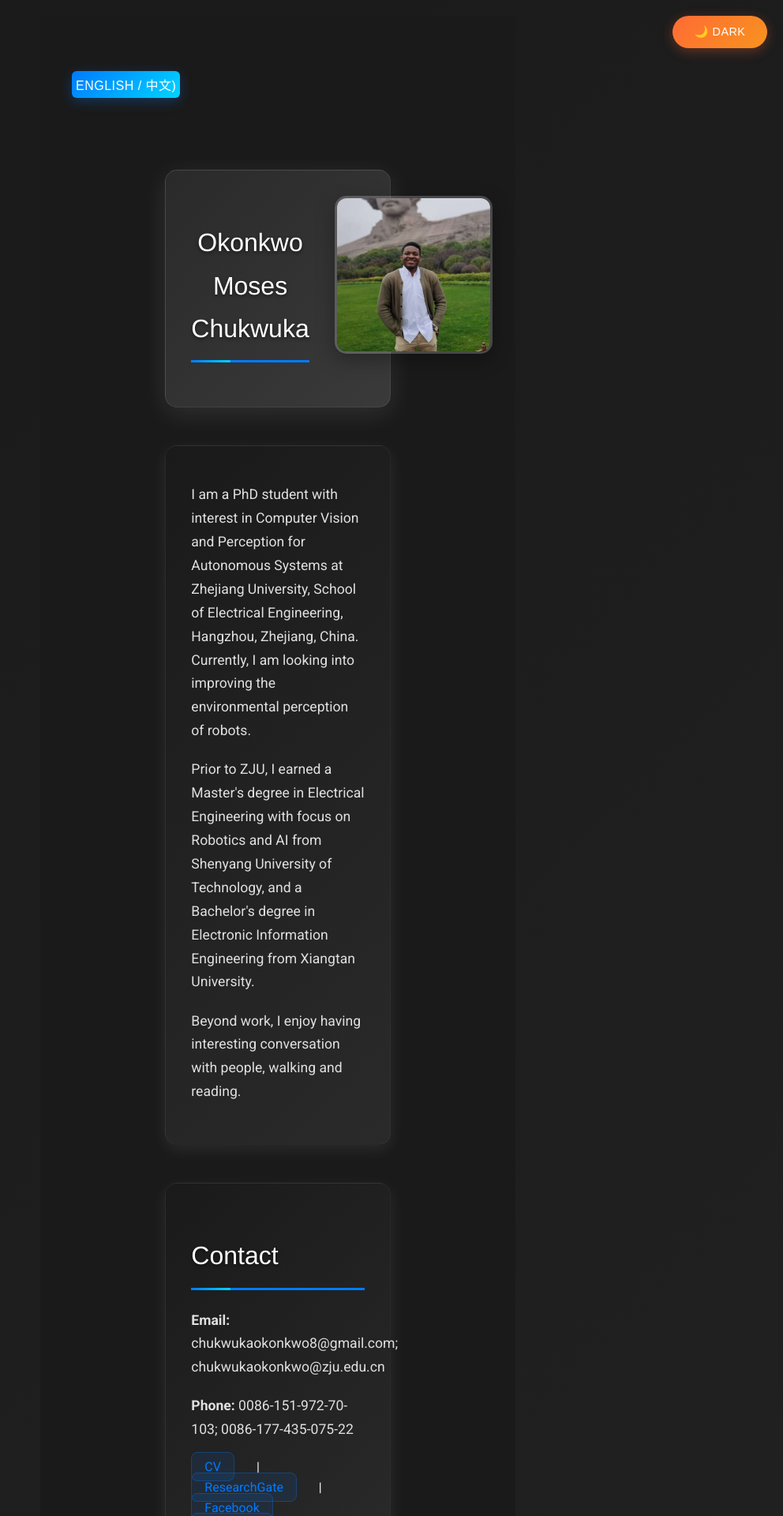
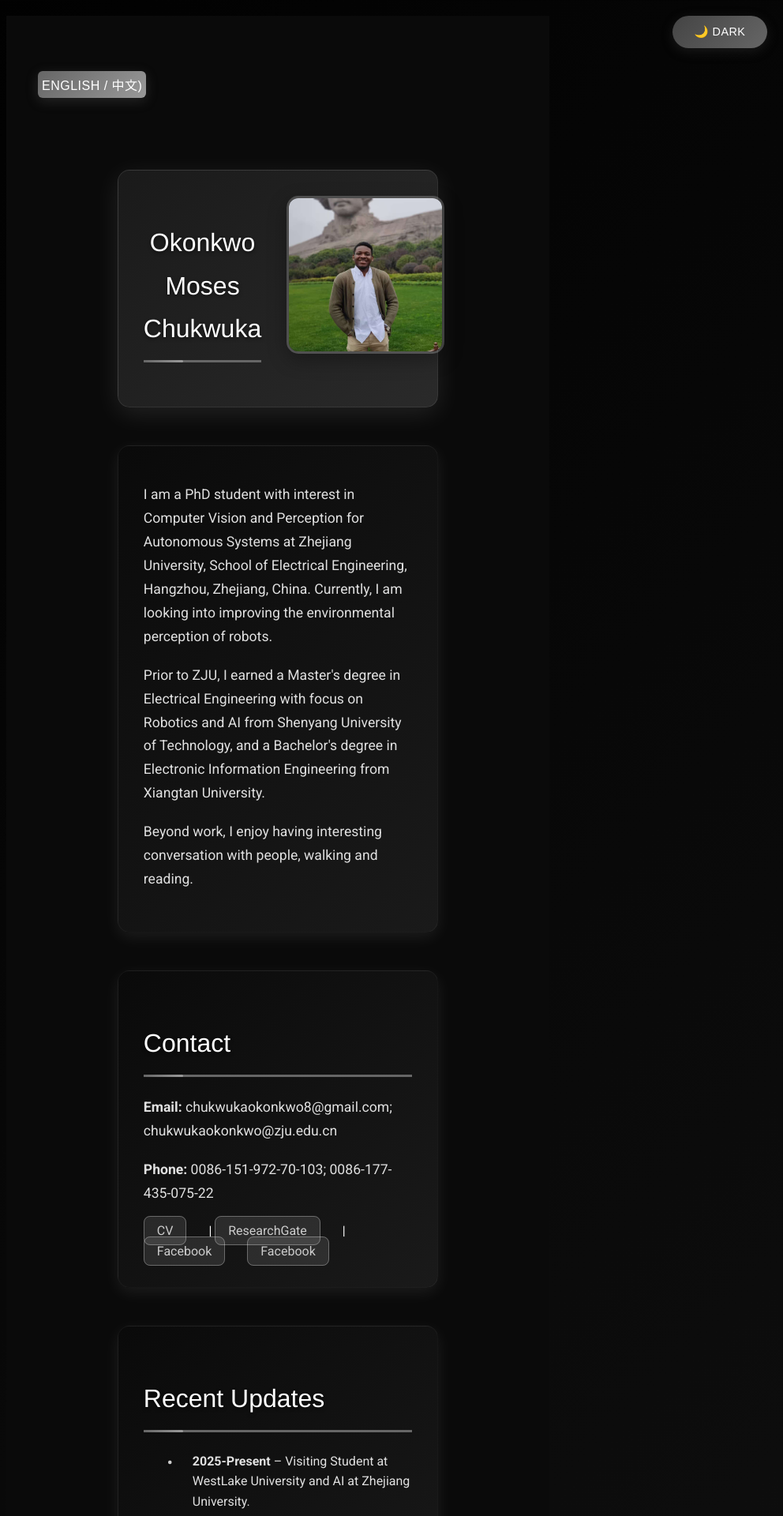
Before and after one commit to MosesChuka/MosesChuka.github.io, a Jekyll site: the page built from index.md, in a window 1280 px wide. Shown: the top 1920 px of the page at 79% size, without its empty margins (288-1280 px from the left). Built offline with Jekyll 4.4.1, drawn with Linux system fonts in a browser that asks for light colours; our own code applies the rules of GitHub Pages for plain Markdown files.

Commit message:
monolitic theme page.

```diff
--- a/static/css/styles.css
+++ b/static/css/styles.css
@@ -9,23 +9,23 @@ body {
   font-family: 'Roboto', sans-serif;
   line-height: 1.6;
   color: #ffffff;
-  background: linear-gradient(135deg, #1a1a1a 0%, #2a2a2a 50%, #1a1a1a 100%);
+  background: linear-gradient(135deg, #000000 0%, #1a1a1a 50%, #000000 100%);
   min-height: 100vh;
   scroll-behavior: smooth;
   transition: all 0.3s ease;
 }
 
 body.light-mode {
-  background: linear-gradient(135deg, #f5f5f5 0%, #e8e8e8 50%, #f5f5f5 100%);
-  color: #333333;
+  background: linear-gradient(135deg, #ffffff 0%, #f0f0f0 50%, #ffffff 100%);
+  color: #000000;
 }
 
 .container {
-  width: 70%;
+  width: 80%;
   max-width: 1200px;
   margin: 0 auto;
   padding: 40px;
-  background-color: #1a1a1a;
+  background-color: #0a0a0a;
   transition: all 0.3s ease;
 }
 
@@ -41,7 +41,7 @@ body.light-mode .container {
   text-align: center;
   margin-bottom: 3rem;
   padding: 2rem;
-  background: linear-gradient(135deg, #2a2a2a 0%, #3a3a3a 100%);
+  background: linear-gradient(135deg, #1a1a1a 0%, #2a2a2a 100%);
   border-radius: 15px;
   box-shadow: 0 8px 32px rgba(255, 255, 255, 0.1);
   border: 1px solid rgba(255, 255, 255, 0.1);
@@ -49,7 +49,7 @@ body.light-mode .container {
 }
 
 body.light-mode .header {
-  background: linear-gradient(135deg, #e8e8e8 0%, #f0f0f0 100%);
+  background: linear-gradient(135deg, #f0f0f0 0%, #e0e0e0 100%);
   border: 1px solid rgba(0, 0, 0, 0.1);
   box-shadow: 0 8px 32px rgba(0, 0, 0, 0.1);
 }
@@ -64,7 +64,7 @@ body.light-mode .header {
 }
 
 body.light-mode .header h1 {
-  color: #333333;
+  color: #000000;
   text-shadow: 0 2px 4px rgba(0, 0, 0, 0.1);
 }
 
@@ -88,7 +88,7 @@ body.light-mode .header h1 {
 section {
   margin-bottom: 3rem;
   padding: 2rem;
-  background: linear-gradient(135deg, #1a1a1a 0%, #2a2a2a 100%);
+  background: linear-gradient(135deg, #0a0a0a 0%, #1a1a1a 100%);
   border-radius: 15px;
   box-shadow: 0 6px 20px rgba(255, 255, 255, 0.08);
   border: 1px solid rgba(255, 255, 255, 0.05);
@@ -96,7 +96,7 @@ section {
 }
 
 body.light-mode section {
-  background: linear-gradient(135deg, #f0f0f0 0%, #e8e8e8 100%);
+  background: linear-gradient(135deg, #f8f8f8 0%, #f0f0f0 100%);
   border: 1px solid rgba(0, 0, 0, 0.1);
   box-shadow: 0 6px 20px rgba(0, 0, 0, 0.1);
 }
@@ -106,7 +106,7 @@ h2 {
   font-weight: 300;
   color: #ffffff;
   margin-bottom: 1.5rem;
-  border-bottom: 3px solid #007bff;
+  border-bottom: 3px solid #666666;
   padding-bottom: 0.8rem;
   text-shadow: 0 2px 4px rgba(0, 0, 0, 0.5);
   position: relative;
@@ -114,7 +114,7 @@ h2 {
 }
 
 body.light-mode h2 {
-  color: #333333;
+  color: #000000;
   text-shadow: 0 2px 4px rgba(0, 0, 0, 0.1);
 }
 
@@ -125,7 +125,7 @@ h2::after {
   left: 0;
   width: 50px;
   height: 3px;
-  background: linear-gradient(90deg, #007bff, #00d4ff);
+  background: linear-gradient(90deg, #666666, #999999);
   border-radius: 2px;
 }
 
@@ -138,25 +138,25 @@ p {
 }
 
 body.light-mode p {
-  color: #555555;
+  color: #000000;
 }
 
 .links a {
-  color: #007bff;
+  color: #cccccc;
   text-decoration: none;
   margin-right: 1.5rem;
   font-weight: 400;
   padding: 0.5rem 1rem;
-  background: rgba(0, 123, 255, 0.1);
+  background: rgba(255, 255, 255, 0.1);
   border-radius: 8px;
   transition: all 0.3s ease;
-  border: 1px solid rgba(0, 123, 255, 0.3);
+  border: 1px solid rgba(255, 255, 255, 0.3);
 }
 
 .links a:hover {
-  background: rgba(0, 123, 255, 0.2);
+  background: rgba(255, 255, 255, 0.2);
   transform: translateY(-2px);
-  box-shadow: 0 4px 12px rgba(0, 123, 255, 0.3);
+  box-shadow: 0 4px 12px rgba(255, 255, 255, 0.3);
   text-decoration: none;
 }
 
@@ -165,7 +165,7 @@ body.light-mode p {
   display: flex;
   flex-direction: column;
   margin-bottom: 2.5rem;
-  background: linear-gradient(135deg, #2a2a2a 0%, #3a3a3a 100%);
+  background: linear-gradient(135deg, #1a1a1a 0%, #2a2a2a 100%);
   padding: 2rem;
   border-radius: 12px;
   box-shadow: 0 8px 25px rgba(255, 255, 255, 0.1);
@@ -179,7 +179,7 @@ body.light-mode .research-item,
 body.light-mode .work-item,
 body.light-mode .education-item,
 body.light-mode .project-item {
-  background: linear-gradient(135deg, #f8f8f8 0%, #f0f0f0 100%);
+  background: linear-gradient(135deg, #f0f0f0 0%, #e8e8e8 100%);
   border: 1px solid rgba(0, 0, 0, 0.1);
   box-shadow: 0 8px 25px rgba(0, 0, 0, 0.1);
 }
@@ -191,7 +191,7 @@ body.light-mode .project-item {
   left: 0;
   right: 0;
   height: 3px;
-  background: linear-gradient(90deg, #007bff, #00d4ff);
+  background: linear-gradient(90deg, #666666, #999999);
 }
 
 .research-item:hover, .work-item:hover, .education-item:hover, .project-item:hover {
@@ -228,12 +228,12 @@ body.light-mode .research-content h3,
 body.light-mode .work-content h3,
 body.light-mode .education-content h3,
 body.light-mode .project-item h3 {
-  color: #333333;
+  color: #000000;
   text-shadow: 0 1px 2px rgba(0, 0, 0, 0.1);
 }
 
 .research-content a, .project-item a {
-  color: #007bff;
+  color: #cccccc;
   text-decoration: none;
 }
 
@@ -257,12 +257,12 @@ ul li {
 }
 
 body.light-mode ul li {
-  color: #555555;
+  color: #000000;
 }
 
 ul li:before {
   content: "•";
-  color: #007bff;
+  color: #cccccc;
   position: absolute;
   left: 0;
   font-size: 1.2rem;
@@ -277,8 +277,8 @@ footer {
   color: #cccccc;
   margin-top: 3rem;
   padding: 2rem;
-  border-top: 2px solid #333;
-  background: linear-gradient(135deg, #1a1a1a 0%, #2a2a2a 100%);
+  border-top: 2px solid #666666;
+  background: linear-gradient(135deg, #0a0a0a 0%, #1a1a1a 100%);
   border-radius: 15px;
   box-shadow: 0 6px 20px rgba(255, 255, 255, 0.08);
   transition: all 0.3s ease;
@@ -286,14 +286,14 @@ footer {
 
 body.light-mode footer {
   background: linear-gradient(135deg, #f0f0f0 0%, #e8e8e8 100%);
-  border-top: 2px solid #ddd;
+  border-top: 2px solid #cccccc;
   color: #666666;
   box-shadow: 0 6px 20px rgba(0, 0, 0, 0.1);
 }
 
 /* Button Styles */
 button {
-  background: linear-gradient(135deg, #007bff 0%, #00d4ff 100%);
+  background: linear-gradient(135deg, #666666 0%, #999999 100%);
   color: white;
   border: none;
   padding: 12px 24px;
@@ -302,7 +302,7 @@ button {
   font-weight: 500;
   cursor: pointer;
   transition: all 0.3s ease;
-  box-shadow: 0 4px 15px rgba(0, 123, 255, 0.3);
+  box-shadow: 0 4px 15px rgba(102, 102, 102, 0.3);
   margin-bottom: 2rem;
   text-transform: uppercase;
   letter-spacing: 0.5px;
@@ -310,8 +310,8 @@ button {
 
 button:hover {
   transform: translateY(-2px);
-  box-shadow: 0 8px 25px rgba(0, 123, 255, 0.4);
-  background: linear-gradient(135deg, #0056b3 0%, #00b3cc 100%);
+  box-shadow: 0 8px 25px rgba(102, 102, 102, 0.4);
+  background: linear-gradient(135deg, #444444 0%, #777777 100%);
 }
 
 button:active {
@@ -324,7 +324,7 @@ button:active {
   top: 20px;
   right: 20px;
   z-index: 1000;
-  background: linear-gradient(135deg, #ff6b35 0%, #f7931e 100%);
+  background: linear-gradient(135deg, #444444 0%, #666666 100%);
   color: white;
   border: none;
   padding: 12px 16px;
@@ -333,7 +333,7 @@ button:active {
   font-weight: 500;
   cursor: pointer;
   transition: all 0.3s ease;
-  box-shadow: 0 4px 15px rgba(255, 107, 53, 0.3);
+  box-shadow: 0 4px 15px rgba(68, 68, 68, 0.3);
   text-transform: uppercase;
   letter-spacing: 0.5px;
   min-width: 120px;
@@ -341,28 +341,28 @@ button:active {
 
 .theme-toggle:hover {
   transform: translateY(-2px);
-  box-shadow: 0 8px 25px rgba(255, 107, 53, 0.4);
-  background: linear-gradient(135deg, #e55a2b 0%, #e0851a 100%);
+  box-shadow: 0 8px 25px rgba(68, 68, 68, 0.4);
+  background: linear-gradient(135deg, #222222 0%, #444444 100%);
 }
 
 .theme-toggle.light {
-  background: linear-gradient(135deg, #6c5ce7 0%, #a29bfe 100%);
-  box-shadow: 0 4px 15px rgba(108, 92, 231, 0.3);
+  background: linear-gradient(135deg, #666666 0%, #999999 100%);
+  box-shadow: 0 4px 15px rgba(102, 102, 102, 0.3);
 }
 
 .theme-toggle.light:hover {
-  background: linear-gradient(135deg, #5f4dd0 0%, #8b7ae6 100%);
-  box-shadow: 0 8px 25px rgba(108, 92, 231, 0.4);
+  background: linear-gradient(135deg, #444444 0%, #777777 100%);
+  box-shadow: 0 8px 25px rgba(102, 102, 102, 0.4);
 }
 
 body.light-mode .theme-toggle {
-  background: linear-gradient(135deg, #6c5ce7 0%, #a29bfe 100%);
-  box-shadow: 0 4px 15px rgba(108, 92, 231, 0.3);
+  background: linear-gradient(135deg, #666666 0%, #999999 100%);
+  box-shadow: 0 4px 15px rgba(102, 102, 102, 0.3);
 }
 
 body.light-mode .theme-toggle:hover {
-  background: linear-gradient(135deg, #5f4dd0 0%, #8b7ae6 100%);
-  box-shadow: 0 8px 25px rgba(108, 92, 231, 0.4);
+  background: linear-gradient(135deg, #444444 0%, #777777 100%);
+  box-shadow: 0 8px 25px rgba(102, 102, 102, 0.4);
 }
 
 /* Responsive Design */
```
